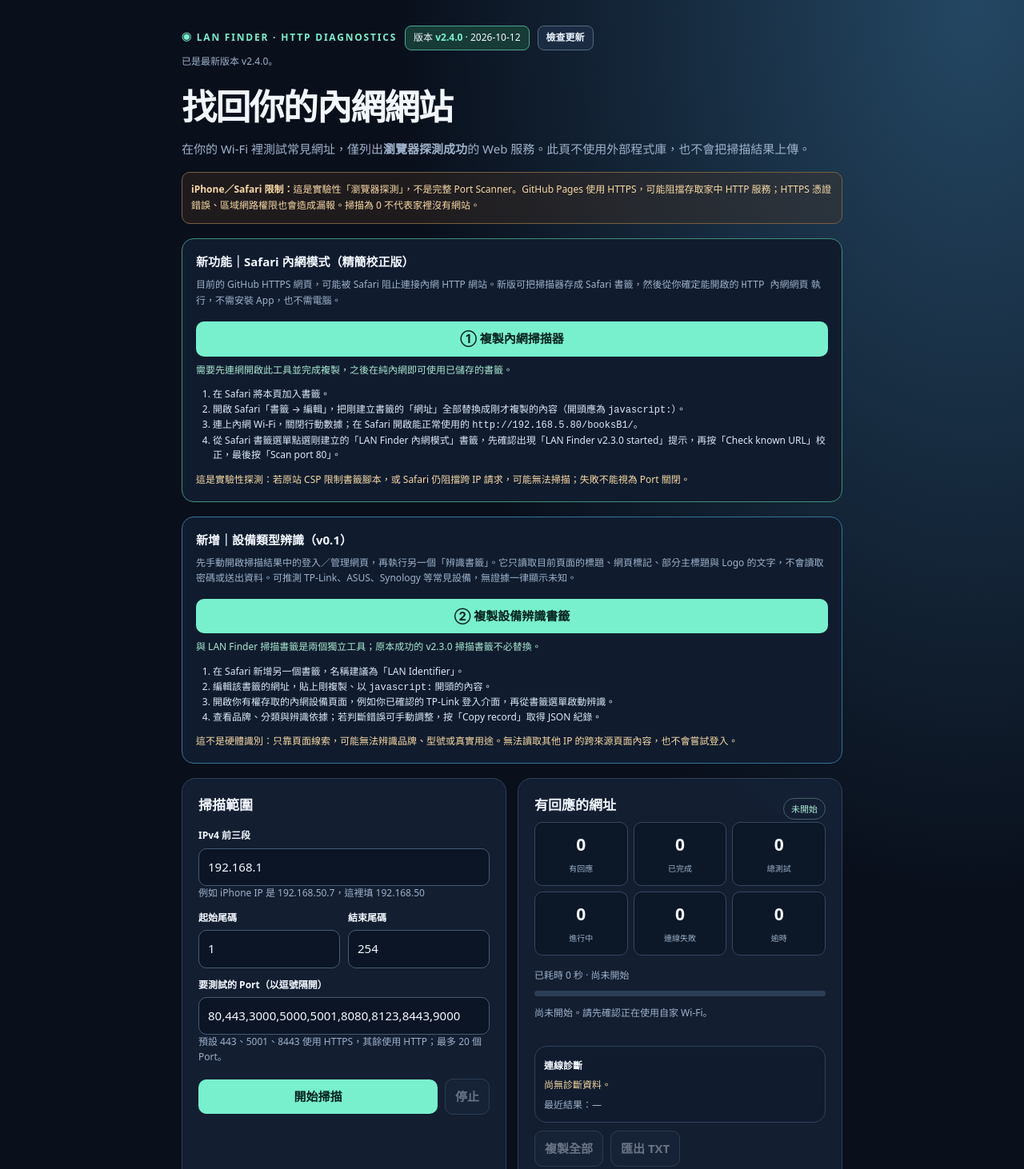
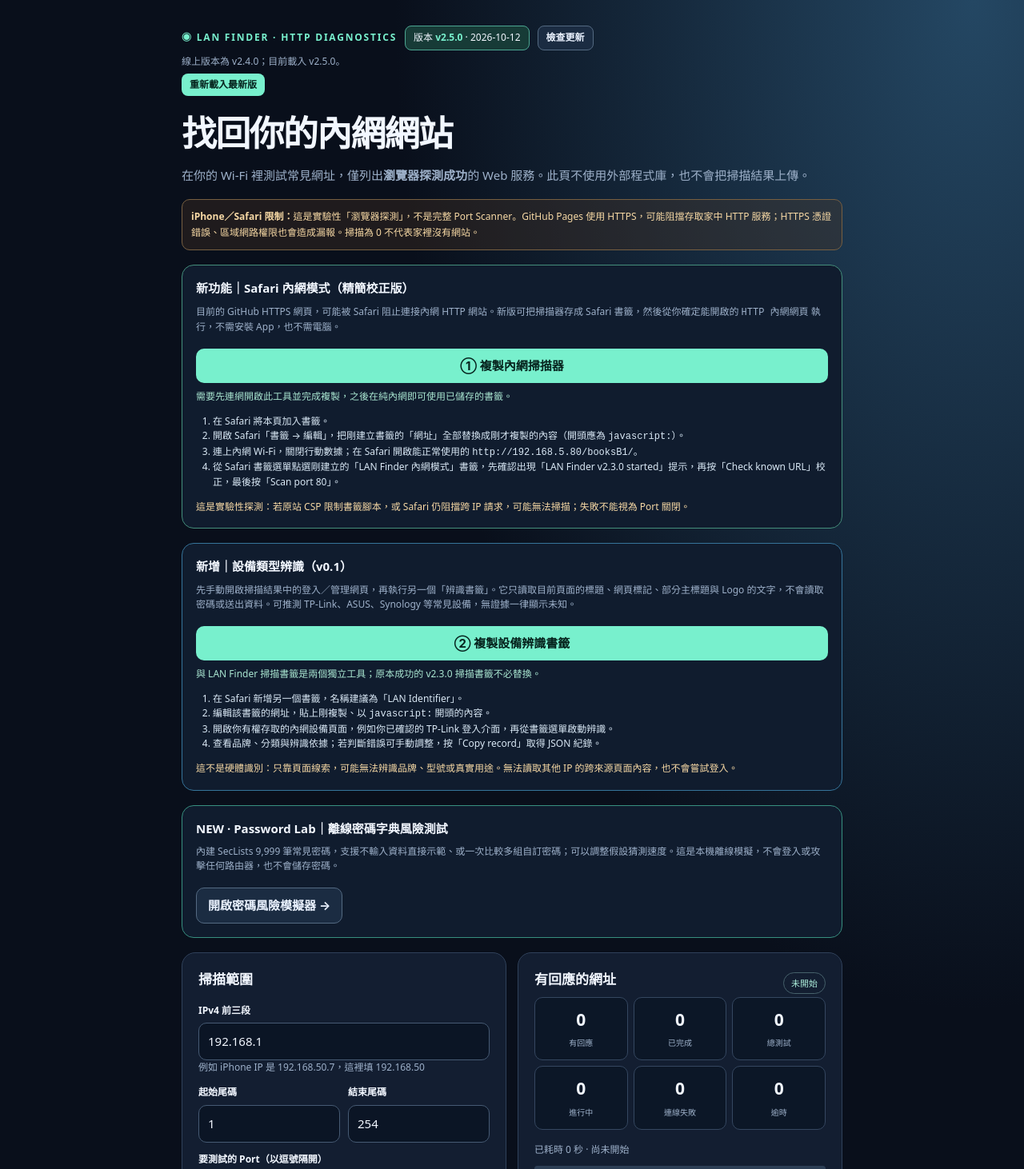
Before and after one commit to harrylin0312/tool, a plain HTML site: page lan-finder/index.html in a window 1280 px wide. Shown: the top 1462 px of the page at 80% size. Drawn offline with Linux system fonts and the light colour scheme.

Commit message:
feat: link embedded 9999-word offline Password Lab from LAN Finder v2.5.0

```diff
--- a/lan-finder/index.html
+++ b/lan-finder/index.html
@@ -36,7 +36,7 @@ a{color:var(--mint)}.small{font-size:12px}.cta{display:flex;gap:8px;margin-top:1
 <main>
 <div class="buildline">
   <div class="tag">◉ LAN FINDER · HTTP DIAGNOSTICS</div>
-  <div class="versionchip">版本 <strong id="currentVersion">v2.4.0</strong> · 2026-10-12</div>
+  <div class="versionchip">版本 <strong id="currentVersion">v2.5.0</strong> · 2026-10-12</div>
   <button class="checkbuild" id="checkUpdate" type="button">檢查更新</button>
 </div>
 <div class="buildstatus" id="buildStatus" role="status" aria-live="polite">此處顯示目前載入的版本；離線時仍可辨識。</div>
@@ -71,6 +71,11 @@ a{color:var(--mint)}.small{font-size:12px}.cta{display:flex;gap:8px;margin-top:1
 </ol>
 <div class="small" style="color:#f7d9a5">這不是硬體識別：只靠頁面線索，可能無法辨識品牌、型號或真實用途。無法讀取其他 IP 的跨來源頁面內容，也不會嘗試登入。</div>
 <textarea id="identifierManual" readonly rows="2" spellcheck="false" style="display:none;width:100%;color:#eaf2ff;background:#0b1525;border:1px solid #465a73;border-radius:8px;padding:8px;margin-top:9px;font-size:11px"></textarea>
+</div>
+<div class="diagnostic" style="margin:18px 0;border-color:#378f7f">
+<strong>NEW · Password Lab｜離線密碼字典風險測試</strong>
+<p class="small">內建 SecLists 9,999 筆常見密碼，支援不輸入資料直接示範、或一次比較多組自訂密碼；可以調整假設猜測速度。這是本機離線模擬，不會登入或攻擊任何路由器，也不會儲存密碼。</p>
+<div class="row"><a class="secondary" href="./password-audit.html" style="display:inline-block;text-decoration:none;padding:10px 14px;border-radius:10px;font-weight:700">開啟密碼風險模擬器 →</a></div>
 </div>
 <div class="layout">
 <section class="card">
@@ -133,7 +138,7 @@ $("copyBookmarklet").addEventListener("click",async()=>{
   }catch(_){msg.textContent="請長按下方文字、全選複製，並貼到 Safari 書籤的網址。";}
  }
 });
-const BUILD_VERSION = "2.4.0";
+const BUILD_VERSION = "2.5.0";
 let newerVersion = "";
 async function checkForUpdates(){
  const button=$("checkUpdate");
```
